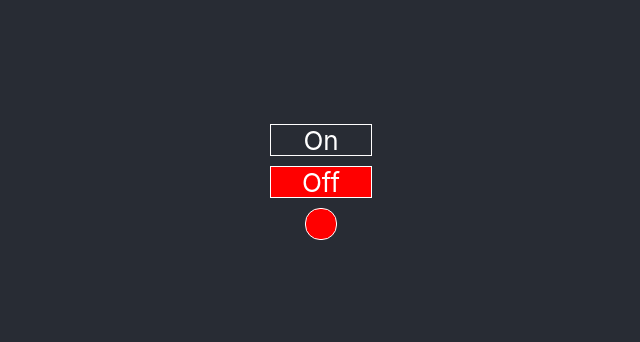
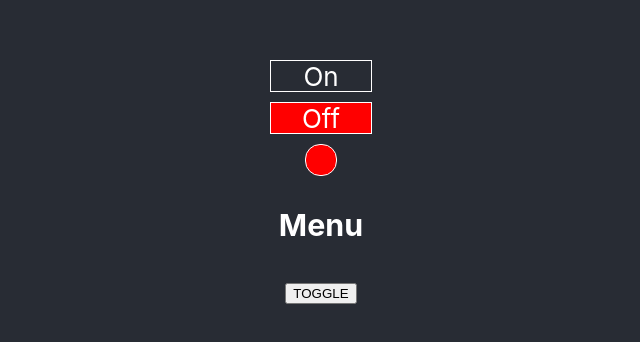
Before and after one commit to dasiklasik/ts-project, a React (Create React App) app: page / in a window 1280 px wide. Shown: the part 218-560 px from the top of the page, without its empty margins (319-959 px from the left). Built offline with nearby package versions, Linux system fonts and the light colour scheme.

Commit message:
add toggle accordion

```diff
--- a/src/components/App.tsx
+++ b/src/components/App.tsx
@@ -3,12 +3,14 @@
 import Accordion from "./Accordion";
 import Rating from "./Rating";
 import OnOff from './onOff'
+import {UncontrolledAccordion} from "./UncontrolledAccordion";
 
 function App() {
     console.log('App rendering');
   return (
     <div>
         <OnOff/>
+        <UncontrolledAccordion title={'Menu'} />
         {/*<PageTitle title={'This is App component.'} />*/}
         {/*Article 1*/}
         {/*<Rating value={2} />*/}
--- /dev/null
+++ b/src/components/UncontrolledAccordion.tsx
@@ -0,0 +1,46 @@
+import React, {useState} from "react";
+
+type AccordionPropsType = {
+    title: string,
+}
+
+export function UncontrolledAccordion(props: AccordionPropsType) {
+    console.log('Accordion rendering');
+    let [open, setOpen] = useState(false)
+
+    const toggleAccordion = () => {
+        if (open) {
+            setOpen(false)
+        } else {
+            setOpen(true)
+        }
+    }
+
+    return (
+        <div>
+            <AccordionTitle title={props.title}/>
+            <button onClick={toggleAccordion}>TOGGLE</button>
+            {open ? <AccordionBody/> : false}
+        </div>
+    )
+}
+
+type AccordionTitlePropsType = {
+    title: string
+}
+
+function AccordionTitle(props: AccordionTitlePropsType) {
+    console.log('AccordionTitle rendering');
+    return <h3>{props.title}</h3>
+}
+
+function AccordionBody() {
+    console.log('AccordionBody rendering');
+    return (
+        <ul>
+            <li>1</li>
+            <li>2</li>
+            <li>3</li>
+        </ul>
+    )
+}
--- a/src/components/onOff.tsx
+++ b/src/components/onOff.tsx
@@ -36,8 +36,8 @@
 
     return (
         <div>
-            <div style={onStyle} onClick={() => {setOn(on = true) }}>On</div>
-            <div style={offStyle} onClick={() => {setOn(on = false)}}>Off</div>
+            <div style={onStyle} onClick={() => {setOn(true) }}>On</div>
+            <div style={offStyle} onClick={() => {setOn(false)}}>Off</div>
             <div style={indicatorStyle}></div>
         </div>
     )
```
